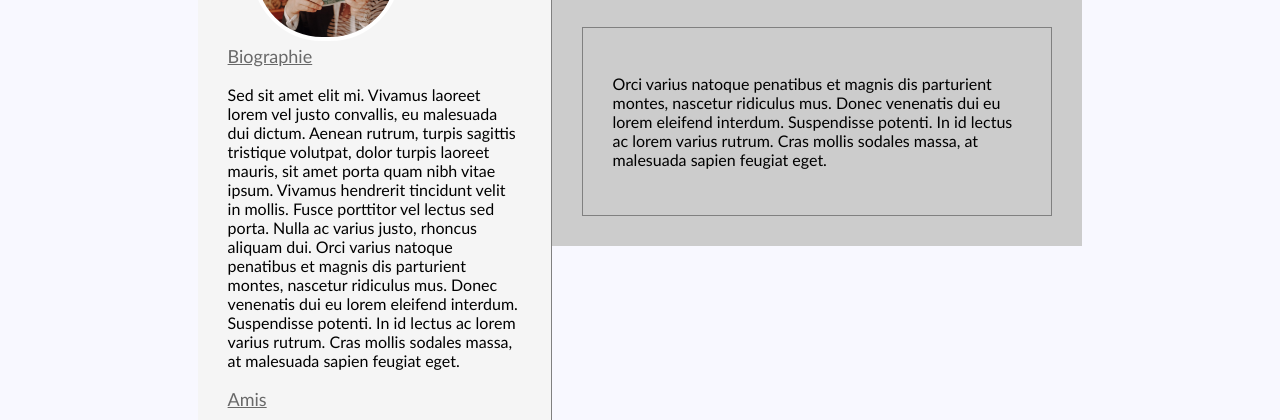
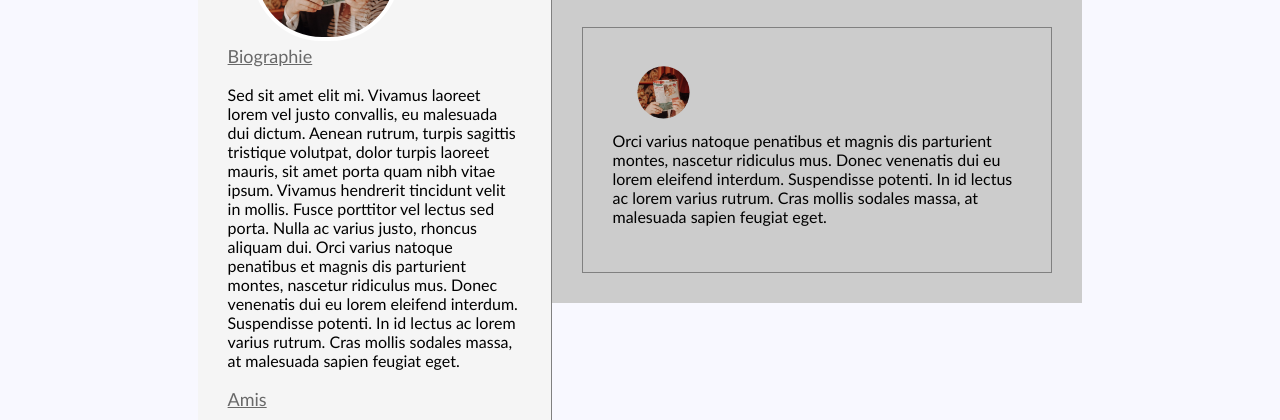
Before and after one commit to JunkJumper/NuitDeLinfo2019, a plain HTML site: page site/page.html in a window 1280 px wide. Shown: the part 380-800 px from the top of the page. Drawn offline with Linux system fonts and the light colour scheme.

Commit message:
push site

```diff
--- a/site/page.html
+++ b/site/page.html
@@ -83,6 +83,7 @@
             </div>
             <div class="box" style="background-color:#ccc;width:60%">
                 <div class="post">
+                    <img src="img/Vienna3-1600x1067.jpg"><br><br><br>
                     <p>Orci varius natoque penatibus et magnis dis parturient montes, nascetur ridiculus mus. Donec venenatis dui eu lorem eleifend interdum. Suspendisse potenti. In id lectus ac lorem varius rutrum. Cras mollis sodales massa, at malesuada sapien feugiat eget.</p>
                 </div>
             </div>
--- a/site/styles/styles.css
+++ b/site/styles/styles.css
@@ -198,6 +198,7 @@ h2 {
 img {
     width: 50px;
     border: 1px solid grey;
+    border-radius: 2px;
 }
 
 [alt="gallery"] {
@@ -214,7 +215,6 @@ img {
     text-decoration: underline;
 }
 
-
 /* =================== */
 
 .post {
@@ -224,3 +224,14 @@ img {
     width: 100%;
     padding: 30px;
 }
+
+.post > img {
+    display: block;
+    margin-left: auto;
+    margin-right: auto;
+    margin: 0;
+    z-index: 90;
+    width: 100px;
+    clip-path: circle(30%);
+    float: left;
+}
```
Also changed, not shown: site/gallery.html (added).
